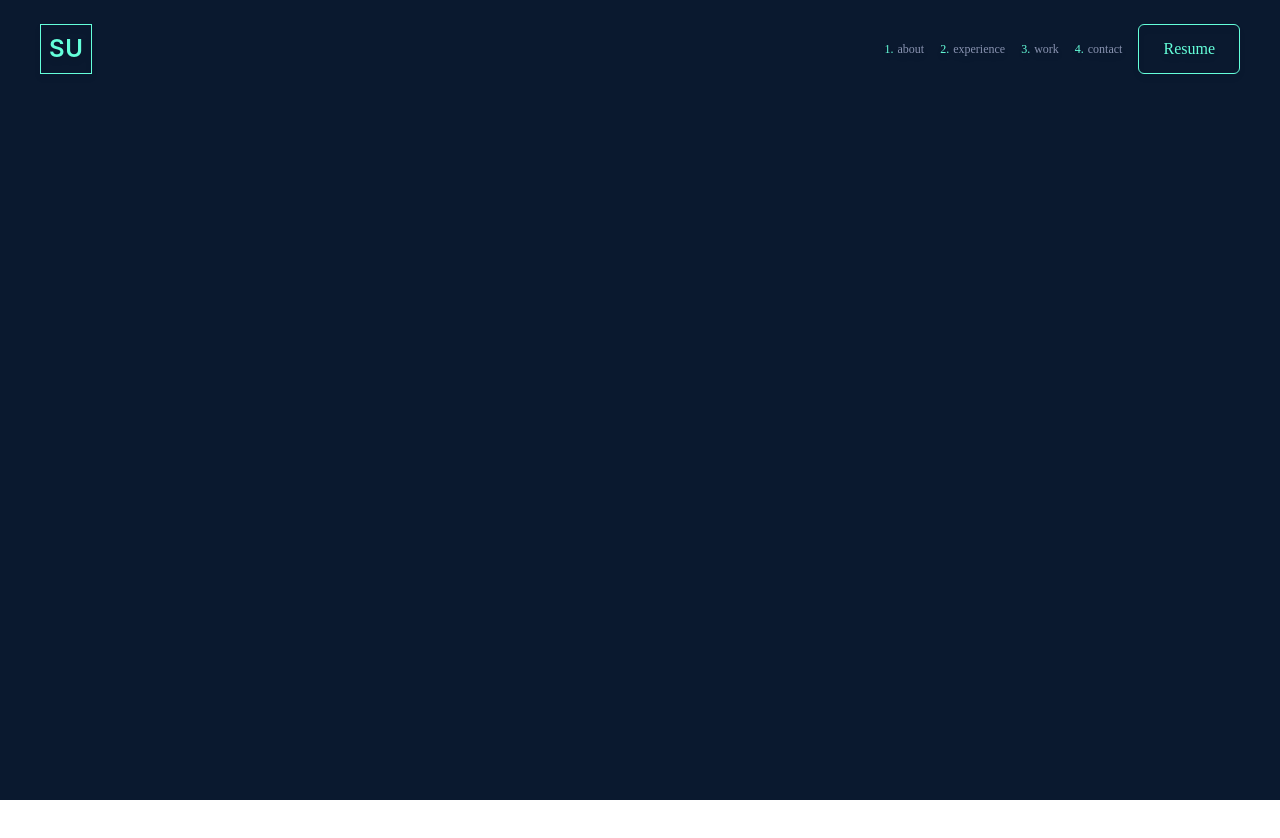
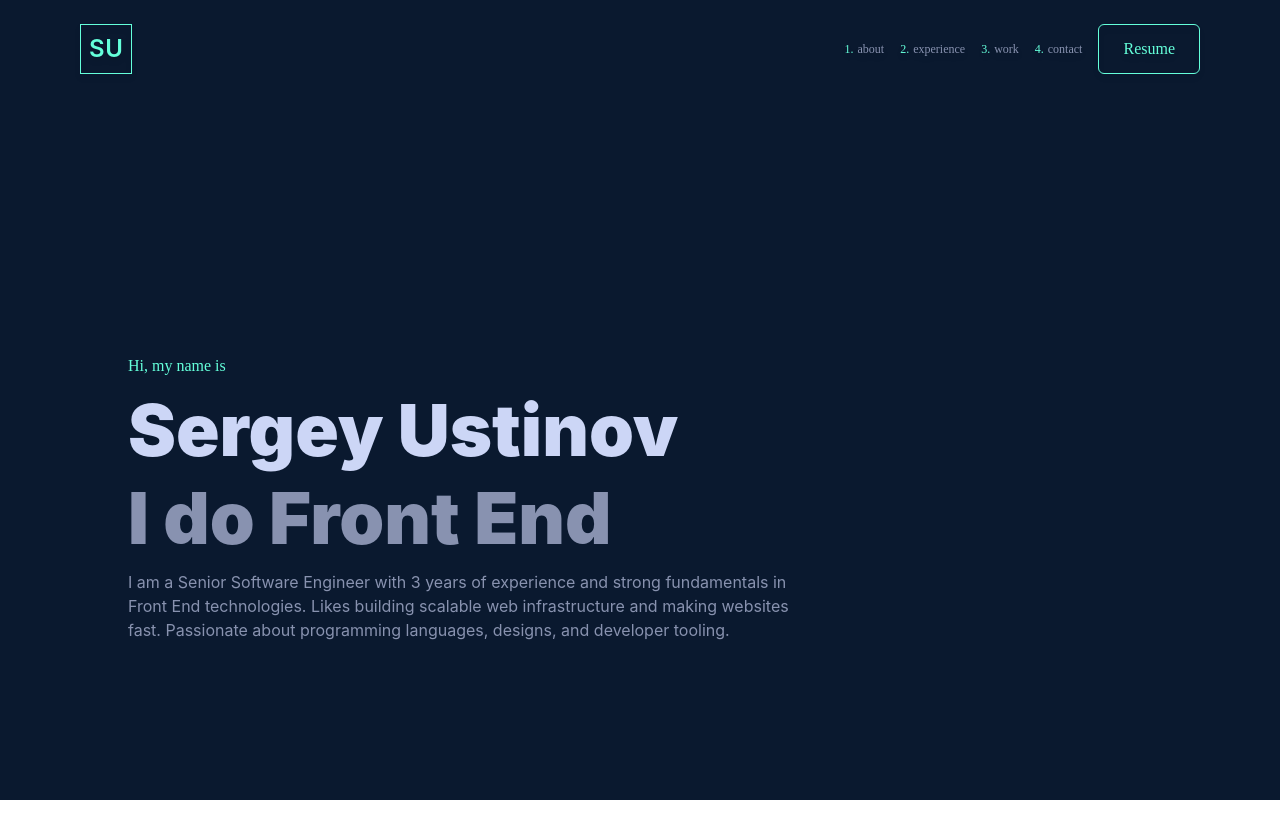
Before and after one commit to sergust/sergeyustinov, a Next.js app: page / in a window 1280 px wide. Shown: the top 838 px of the page. Before the commit the page ends 800 px from the top, so only its background shows below. Built offline with nearby package versions, Linux system fonts and the light colour scheme; a web font is replaced by a local one.

Commit message:
Add about me / add tailwind colours

```diff
--- /dev/null
+++ b/components/about/about.tsx
@@ -0,0 +1,31 @@
+import type { NextComponentType } from 'next'
+
+const About: NextComponentType = () => {
+  return (
+    <div
+      className="flex w-full items-center justify-center"
+      style={{ minHeight: '100vh' }}
+    >
+      <div className="max-w-5xl">
+        <div className="mb-4">
+          <h1 className="font-mono text-green mb-4 text-green">
+            Hi, my name is
+          </h1>
+          <h1 className="text-7xl font-black mb-4 text-header">
+            Sergey Ustinov
+          </h1>
+          <h1 className="text-7xl font-black">I do Front End</h1>
+        </div>
+
+        <div className="text-base text-paragraph w-2/3">
+          I am a Senior Software Engineer with 3 years of experience and strong
+          fundamentals in Front End technologies. Likes building scalable web
+          infrastructure and making websites fast. Passionate about programming
+          languages, designs, and developer tooling.
+        </div>
+      </div>
+    </div>
+  )
+}
+
+export default About
--- a/components/header/aside/aside.tsx
+++ b/components/header/aside/aside.tsx
@@ -11,7 +11,7 @@ const Aside: NextPage<Props> = ({ menuItems }) => {
   return (
     <>
       <aside
-        className="md:hidden bg-navy-light fixed flex flex-col h-screen items-center justify-center top-0 right-0"
+        className="md:hidden z-0 bg-navy-light fixed flex flex-col h-screen items-center justify-center top-0 right-0"
         style={{ width: 'min(75vw, 400px)' }}
       >
         <Nav menuItems={menuItems}></Nav>
--- a/components/header/header.tsx
+++ b/components/header/header.tsx
@@ -3,7 +3,6 @@ import Logo from './the-logo'
 import Hamburger from './the-hamburger/the-hamburger'
 import Aside from './aside/aside'
 import Nav from './nav/nav'
-import { useState } from 'react'
 import { useAppContext } from '../../context/AppContext'
 
 export interface MenuItemInterface {
--- a/pages/index.tsx
+++ b/pages/index.tsx
@@ -1,11 +1,13 @@
 import type { NextPage } from 'next'
 import Header from '../components/header/header'
+import About from '../components/about/about'
 
 const Home: NextPage = () => {
   return (
-    <div className="bg-navy h-screen">
-      <Header></Header>
-    </div>
+    <main className="bg-navy h-screen px-10">
+      <Header />
+      <About />
+    </main>
   )
 }
 
--- a/tailwind.config.js
+++ b/tailwind.config.js
@@ -13,6 +13,8 @@ module.exports = {
       green: '#64ffda',
       navy: '#0a192f',
       'navy-light': '#112240',
+      paragraph: '#8892af',
+      header: '#ccd6f6',
     },
   },
   plugins: [],
```
